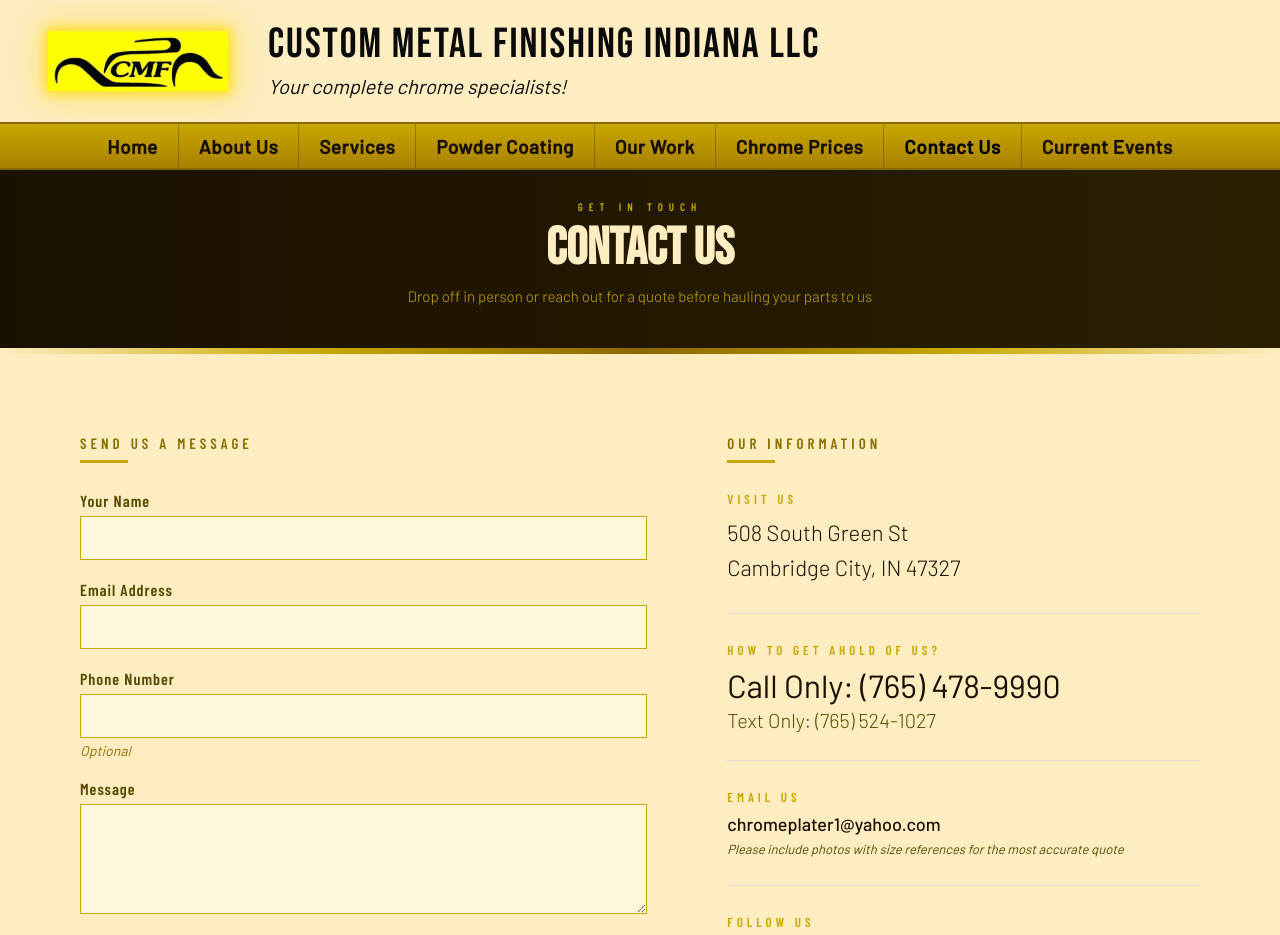
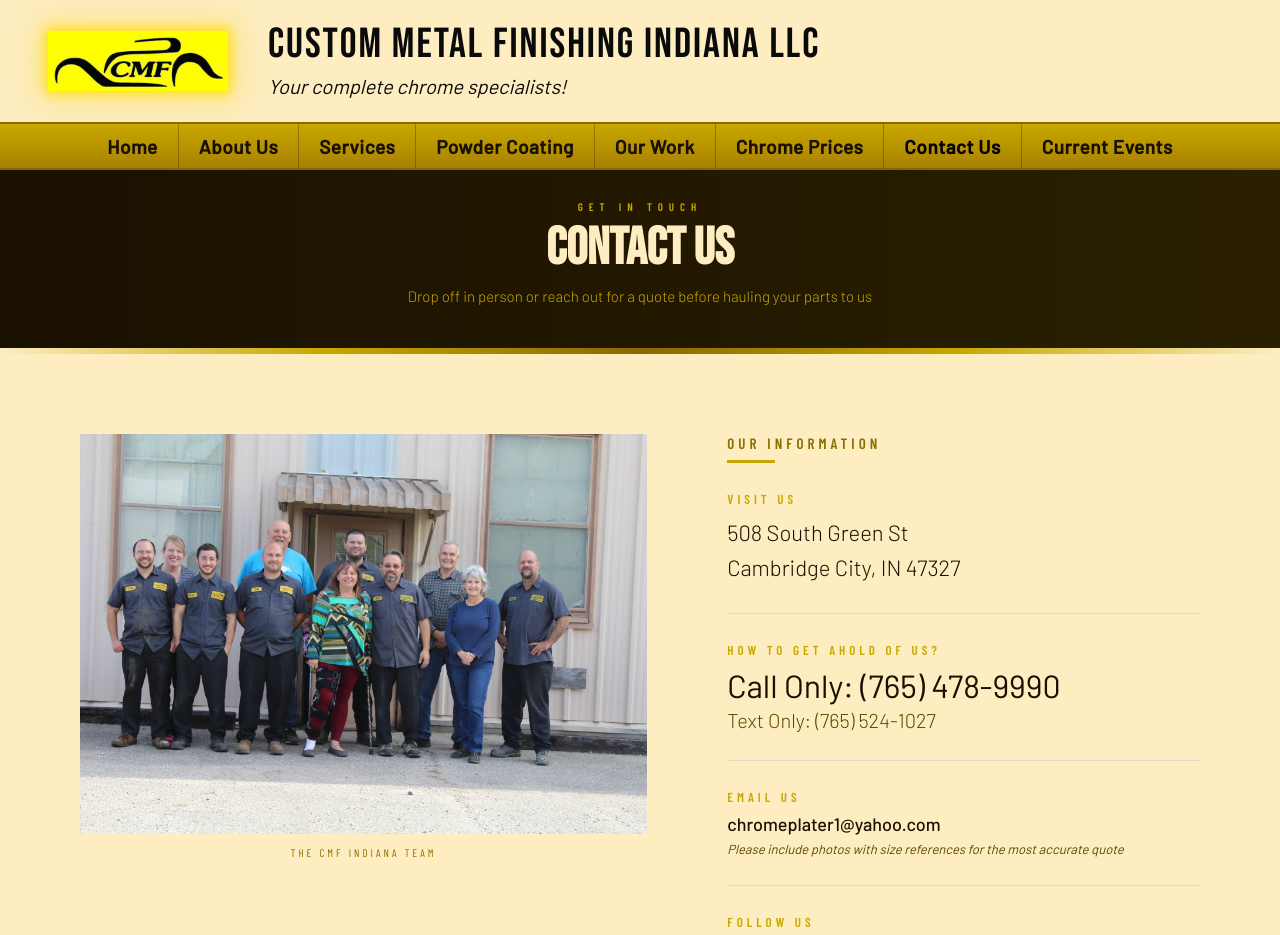
Before and after one commit to Legelid/CMF-Indiana, a React (Vite) app: page /contact in a window 1280 px wide. Shown: the top 935 px of the page. Built offline with nearby package versions, Linux system fonts and the light colour scheme.

Commit message:
CMF Indiana Website Edit - Changed Contact page until Web3Forms fix.

```diff
--- a/src/pages/Contact/Contact.css
+++ b/src/pages/Contact/Contact.css
@@ -325,6 +325,27 @@
   margin: 0;
 }
 
+/* ── Team Photo (temporary form replacement) ── */
+.contact-team-photo {
+  width: 100%;
+  height: 100%;
+  min-height: 400px;
+  object-fit: cover;
+  object-position: center;
+  display: block;
+}
+
+.contact-team-caption {
+  font-family: var(--font-condensed);
+  font-size: 11px;
+  letter-spacing: 3px;
+  color: #8a7000;
+  text-align: center;
+  padding-top: 12px;
+  text-transform: uppercase;
+  margin: 0;
+}
+
 /* ─── Mobile ────────────────────────────────────────────────────── */
 @media (max-width: 768px) {
   .contact-hero {
@@ -344,6 +365,11 @@
     gap: 48px;
   }
 
+  .contact-team-photo {
+    height: 300px;
+    min-height: unset;
+  }
+
   .contact-hours {
     padding: 48px 24px;
   }
--- a/src/pages/Contact/Contact.jsx
+++ b/src/pages/Contact/Contact.jsx
@@ -1,27 +1,6 @@
-import { useState } from 'react'
 import './Contact.css'
 
 export default function Contact() {
-  const [submitted, setSubmitted] = useState(false)
-  const [submitting, setSubmitting] = useState(false)
-
-  async function handleSubmit(e) {
-    e.preventDefault()
-    setSubmitting(true)
-    const data = Object.fromEntries(new FormData(e.target))
-    try {
-      const res = await fetch('https://api.web3forms.com/submit', {
-        method: 'POST',
-        headers: { 'Content-Type': 'application/json' },
-        body: JSON.stringify(data),
-      })
-      const json = await res.json()
-      if (json.success) setSubmitted(true)
-    } finally {
-      setSubmitting(false)
-    }
-  }
-
   return (
     <main className="contact">
 
@@ -39,66 +18,14 @@
       <section className="contact-main">
         <div className="contact-main__inner">
 
-          {/* Left — Form */}
+          {/* TEMPORARY — Contact form removed pending Web3Forms setup. Restore form here when access key is ready. */}
           <div className="contact-form-col">
-            <p className="contact-col__label">Send Us a Message</p>
-            <span className="contact-col__rule" />
-
-            {submitted ? (
-              <div className="contact-success">Thanks! We will be in touch soon.</div>
-            ) : (
-              <form className="contact-form" onSubmit={handleSubmit}>
-                {/* Replace with actual Web3Forms access key from web3forms.com */}
-                <input type="hidden" name="access_key" value="YOUR_WEB3FORMS_KEY" />
-
-                <div className="contact-field">
-                  <label className="contact-field__label" htmlFor="name">Your Name</label>
-                  <input
-                    id="name"
-                    name="name"
-                    type="text"
-                    className="contact-field__input"
-                    required
-                  />
-                </div>
-
-                <div className="contact-field">
-                  <label className="contact-field__label" htmlFor="email">Email Address</label>
-                  <input
-                    id="email"
-                    name="email"
-                    type="email"
-                    className="contact-field__input"
-                    required
-                  />
-                </div>
-
-                <div className="contact-field">
-                  <label className="contact-field__label" htmlFor="phone">Phone Number</label>
-                  <input
-                    id="phone"
-                    name="phone"
-                    type="tel"
-                    className="contact-field__input"
-                  />
-                  <span className="contact-field__note">Optional</span>
-                </div>
-
-                <div className="contact-field">
-                  <label className="contact-field__label" htmlFor="message">Message</label>
-                  <textarea
-                    id="message"
-                    name="message"
-                    className="contact-field__input contact-field__textarea"
-                    required
-                  />
-                </div>
-
-                <button type="submit" className="contact-form__btn" disabled={submitting}>
-                  {submitting ? 'Sending…' : 'Send Message →'}
-                </button>
-              </form>
-            )}
+            <img
+              src="/images/about/team-2016.jpg"
+              alt="The CMF Indiana Team"
+              className="contact-team-photo"
+            />
+            <p className="contact-team-caption">The CMF Indiana Team</p>
           </div>
 
           {/* Right — Info */}
```
Also changed, not shown: 1 other file (tests, documents, lock files or other folders).
